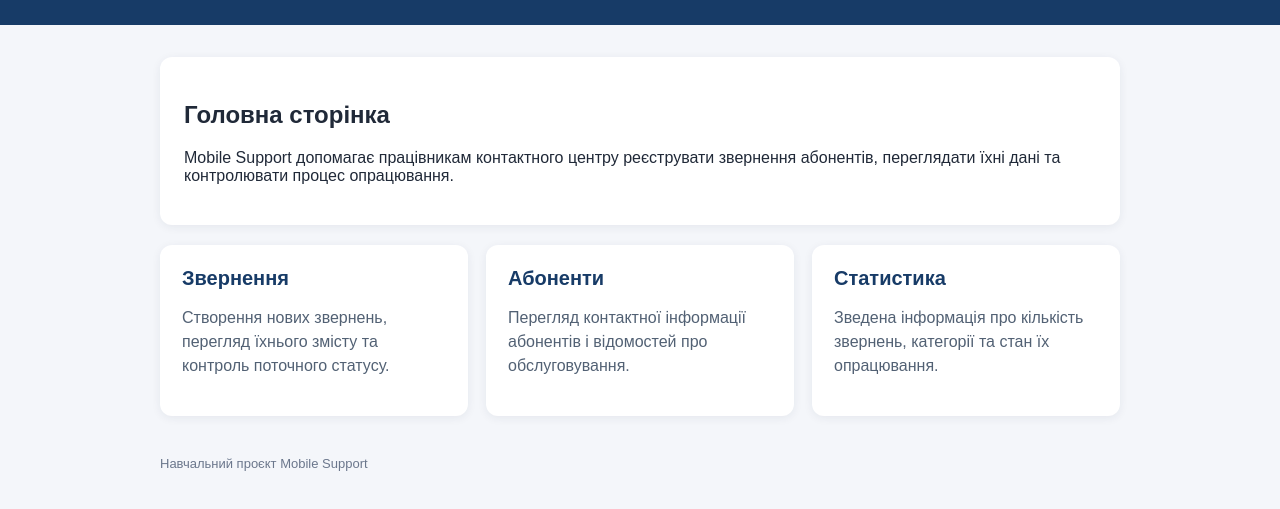
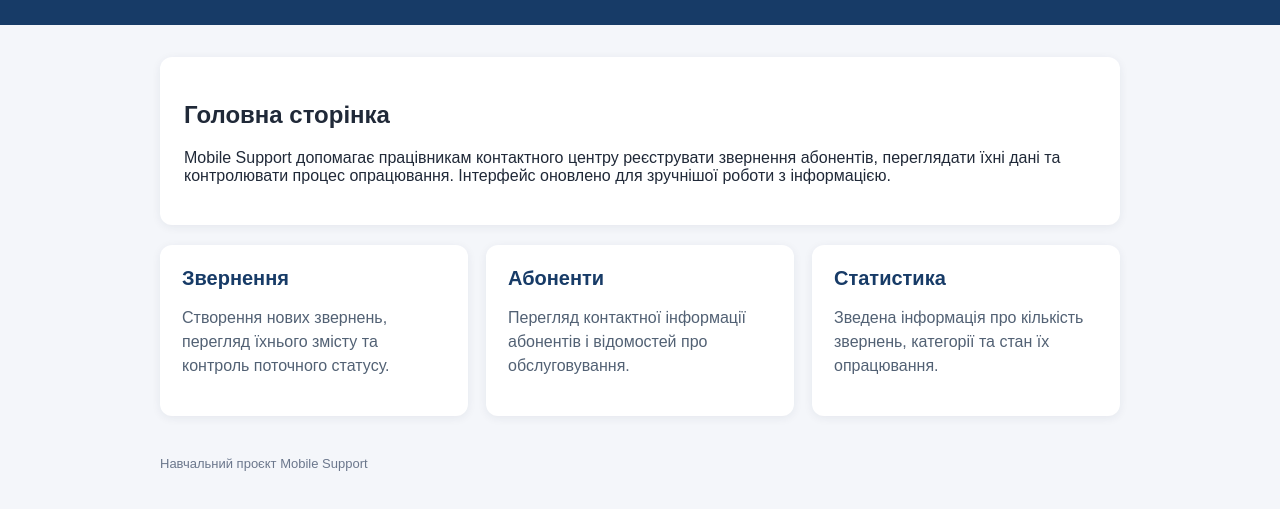
Before and after one commit to marynenkoyana/mobile-support-lab4, a plain HTML site: page index.html in a window 1280 px wide. Shown: the part 91-600 px from the top of the page. Drawn offline with Linux system fonts and the light colour scheme.

Commit message:
Оновлено опис головної сторінки

```diff
--- a/index.html
+++ b/index.html
@@ -27,7 +27,7 @@
   <main>
     <section class="intro">
       <h2>Головна сторінка</h2>
-      <p>Mobile Support допомагає працівникам контактного центру реєструвати звернення абонентів, переглядати їхні дані та контролювати процес опрацювання.</p>
+      <p>Mobile Support допомагає працівникам контактного центру реєструвати звернення абонентів, переглядати їхні дані та контролювати процес опрацювання. Інтерфейс оновлено для зручнішої роботи з інформацією.</p>
     </section>
     <section class="grid" aria-label="Основні розділи системи">
       <article class="card">
```
